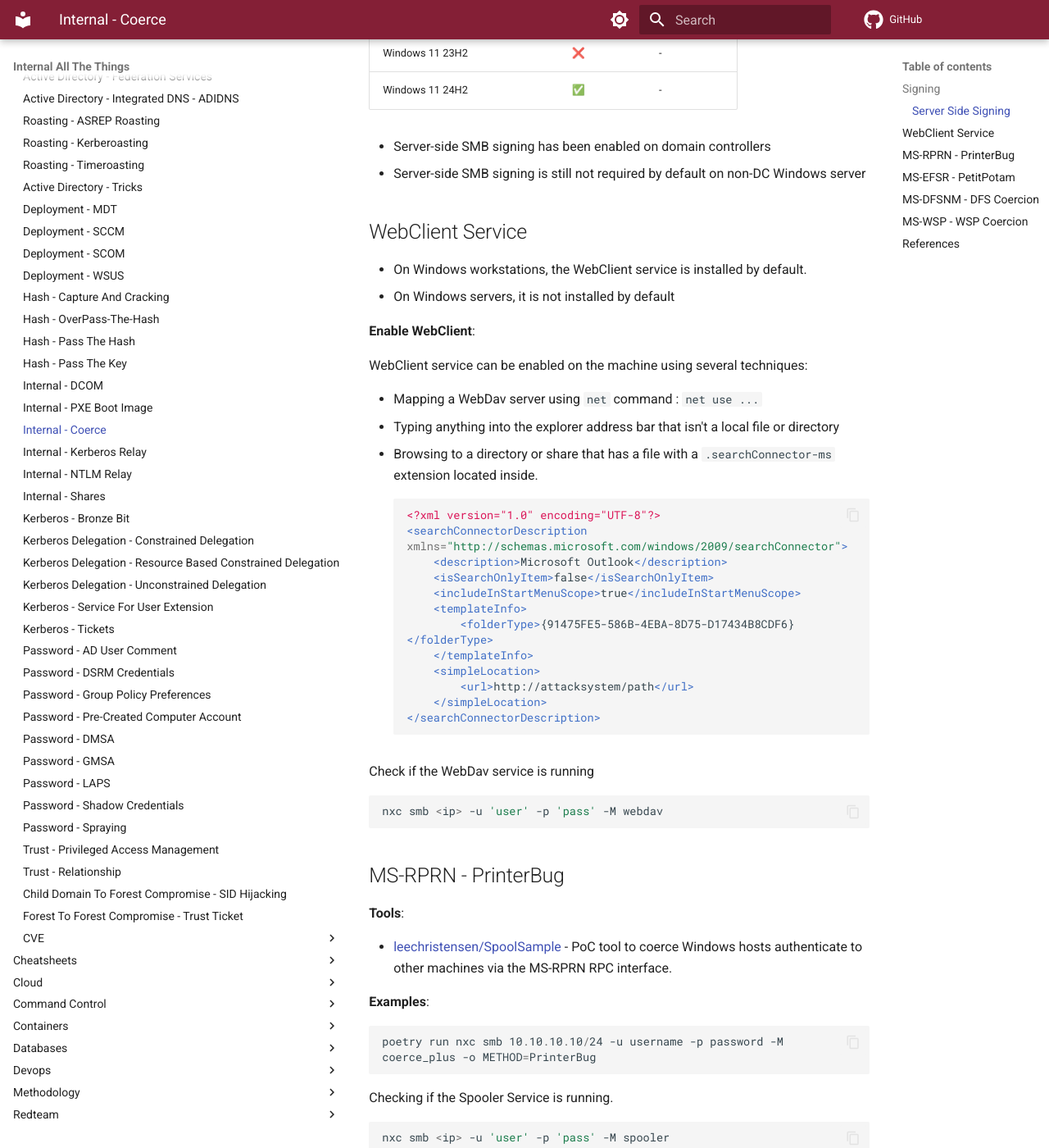
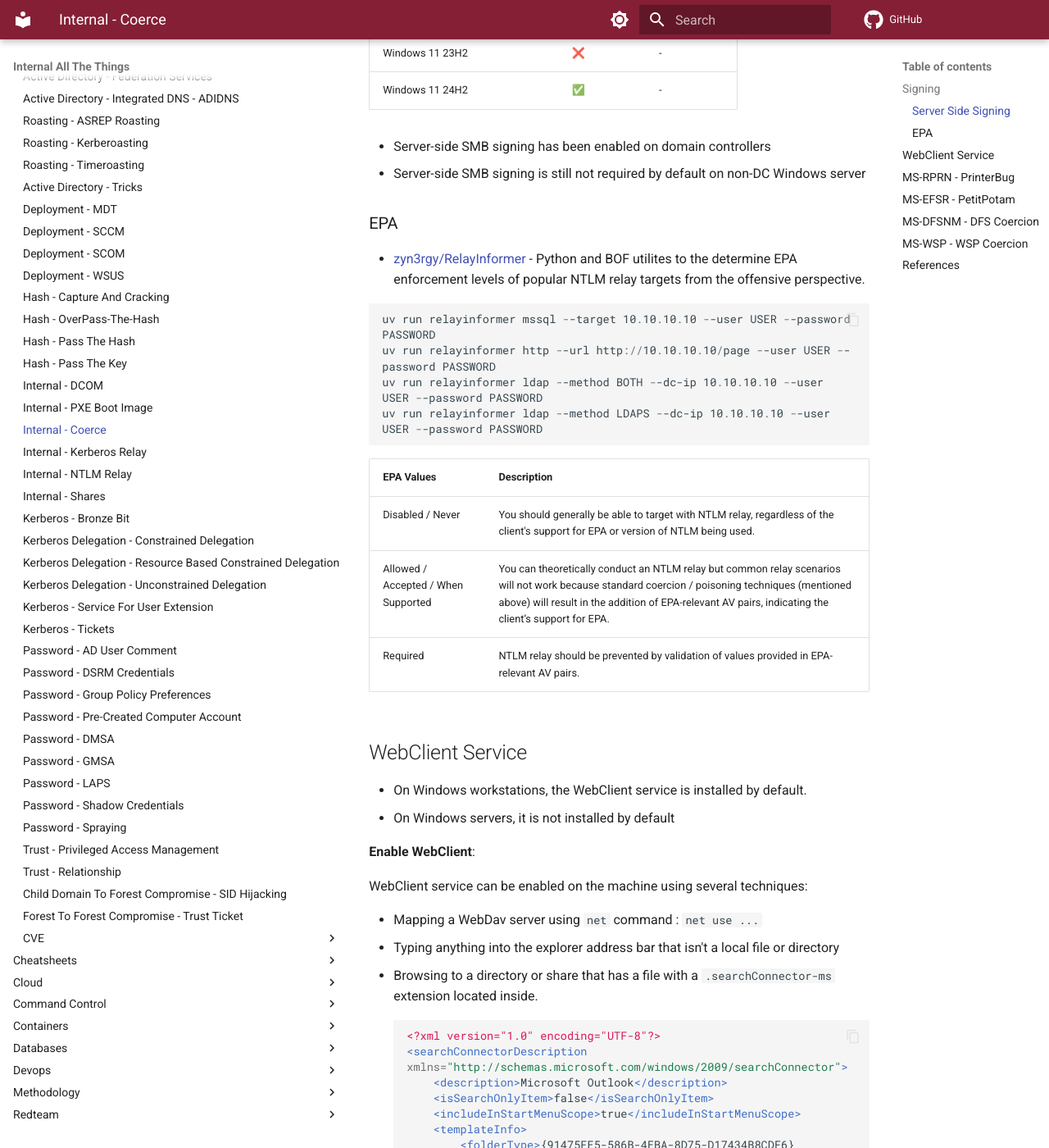
Before and after one commit to swisskyrepo/InternalAllTheThings, an MkDocs documentation site: the page built from docs/active-directory/internal-relay-coerce.md, in a window 1280 px wide and 1400 px high, scrolled down 735 px. Shown: the whole window at 82% size. Built offline with MkDocs 1.6.1 and Material for MkDocs 9.7.7, drawn with Linux system fonts in a browser that asks for light colours; comment, search, counter and statistics services are not loaded; some of the changed text lies outside the part shown.

````diff
--- a/docs/active-directory/internal-relay-coerce.md
+++ b/docs/active-directory/internal-relay-coerce.md
@@ -21,6 +21,24 @@ Coerce refers to forcing a target machine (usually with SYSTEM privileges) to au
 
 * Server-side SMB signing has been enabled on domain controllers
 * Server-side SMB signing is still not required by default on non-DC Windows server
+
+### EPA
+
+* [zyn3rgy/RelayInformer](https://github.com/zyn3rgy/RelayInformer) - Python and BOF utilites to the determine EPA enforcement levels of popular NTLM relay targets from the offensive perspective.
+
+```ps1
+uv run relayinformer mssql --target 10.10.10.10 --user USER --password PASSWORD
+uv run relayinformer http --url http://10.10.10.10/page --user USER --password PASSWORD
+uv run relayinformer ldap --method BOTH --dc-ip 10.10.10.10 --user USER --password PASSWORD
+uv run relayinformer ldap --method LDAPS --dc-ip 10.10.10.10 --user USER --password PASSWORD
+```
+
+| EPA Values | Description |
+| ---------- | ----------- |
+| Disabled / Never | You should generally be able to target with NTLM relay, regardless of the client's support for EPA or version of NTLM being used. |
+| Allowed / Accepted / When Supported | You can theoretically conduct an NTLM relay but common relay scenarios will not work because standard coercion / poisoning techniques (mentioned above) will result in the addition of EPA-relevant AV pairs, indicating the client’s support for EPA. |
+| Required | NTLM relay should be prevented by validation of values provided in EPA-relevant AV pairs. |
+
 
 ## WebClient Service
 
@@ -130,4 +148,5 @@ ntlmrelayx.py -t "http://192.0.2.5/certsrv/" -debug -6 -smb2support --adcs
 ## References
 
 * [Changes to SMB Signing Enforcement Defaults in Windows 24H2 - Michael Grafnetter - January 26, 2025](https://www.dsinternals.com/en/smb-signing-windows-server-2025-client-11-24h2-defaults/)
+* [Less Praying More Relaying – Enumerating EPA Enforcement for MSSQL and HTTPS - Nick Powers, Matt Creel - November 25, 2025](https://specterops.io/blog/2025/11/25/less-praying-more-relaying-enumerating-epa-enforcement-for-mssql-and-https/)
 * [The Ultimate Guide to Windows Coercion Techniques in 2025 - RedTeam Pentesting - June 4, 2025](https://blog.redteam-pentesting.de/2025/windows-coercion/)
````
Also changed, not shown: docs/cloud/azure/azure-ad-conditional-access-policy.md (+12 -0 lines).
